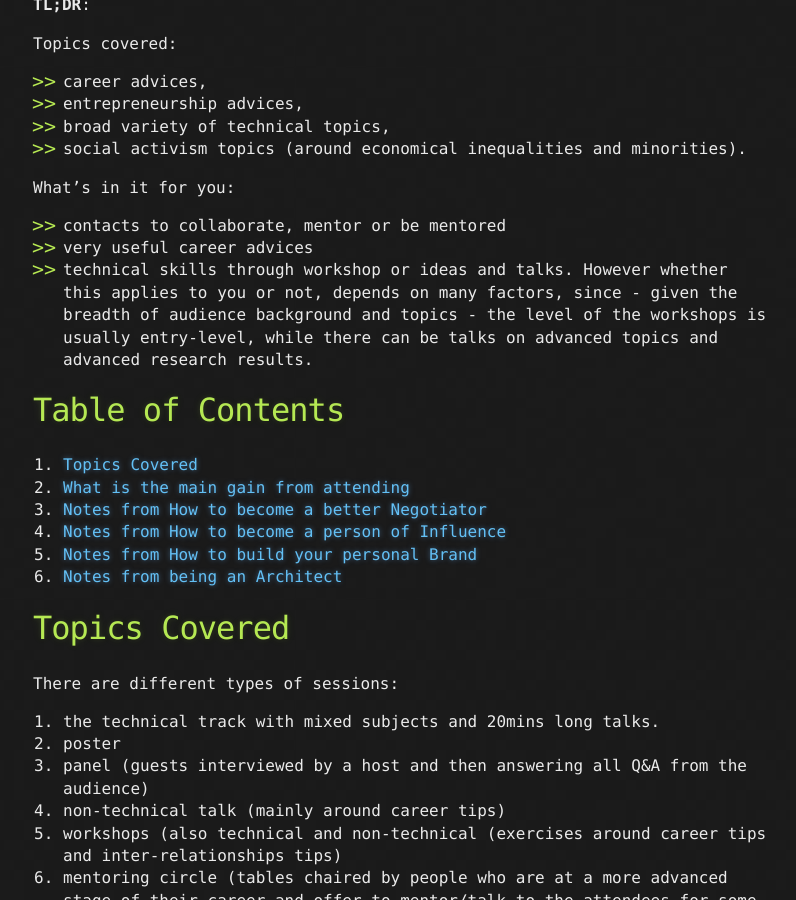
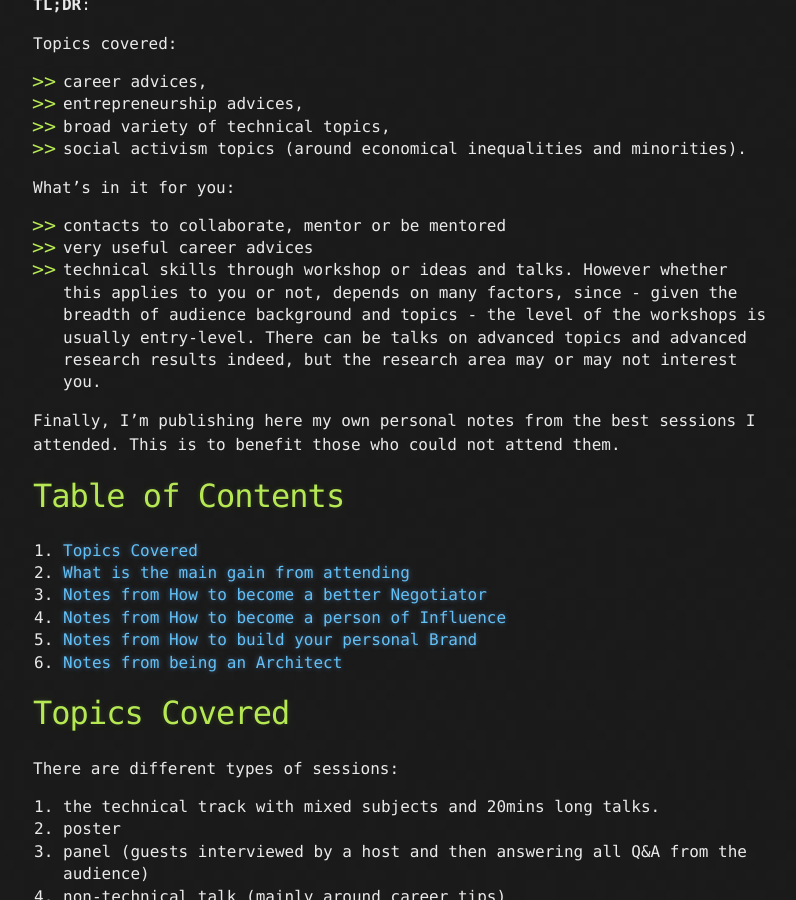
Before and after one commit to iammyr/iammyr.github.io, a Jekyll site: the page built from _posts/2018-10-07-ghc18.markdown, in a window 1280 px wide and 900 px high, scrolled down 465 px. Shown: the whole window, without its empty margins (237-1033 px from the left). Built offline with Jekyll 4.4.1, drawn with Linux system fonts in a browser that asks for light colours.

Commit message:
added to intro on ghc18

```diff
--- a/_posts/2018-10-07-ghc18.markdown
+++ b/_posts/2018-10-07-ghc18.markdown
@@ -20,7 +20,9 @@ Topics covered:
 What's in it for you:
 - contacts to collaborate, mentor or be mentored
 - very useful career advices
-- technical skills through workshop or ideas and talks. However whether this applies to you or not, depends on many factors, since - given the breadth of audience background and topics - the level of the workshops is usually entry-level, while there can be talks on advanced topics and advanced research results.
+- technical skills through workshop or ideas and talks. However whether this applies to you or not, depends on many factors, since - given the breadth of audience background and topics - the level of the workshops is usually entry-level. There can be talks on advanced topics and advanced research results indeed, but the research area may or may not interest you.
+
+Finally, I'm publishing here my own personal notes from the best sessions I attended. This is to benefit those who could not attend them.
 
 <a name="toc"></a>
 # Table of Contents
```
